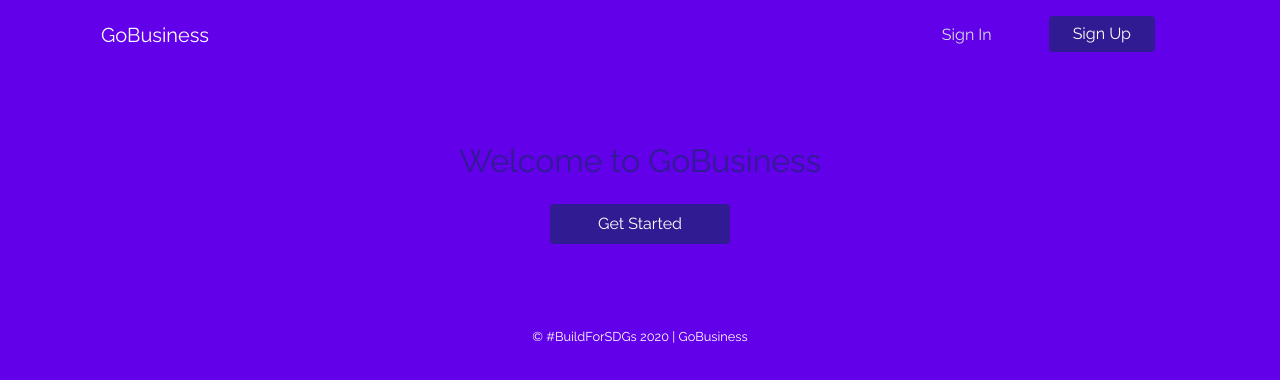
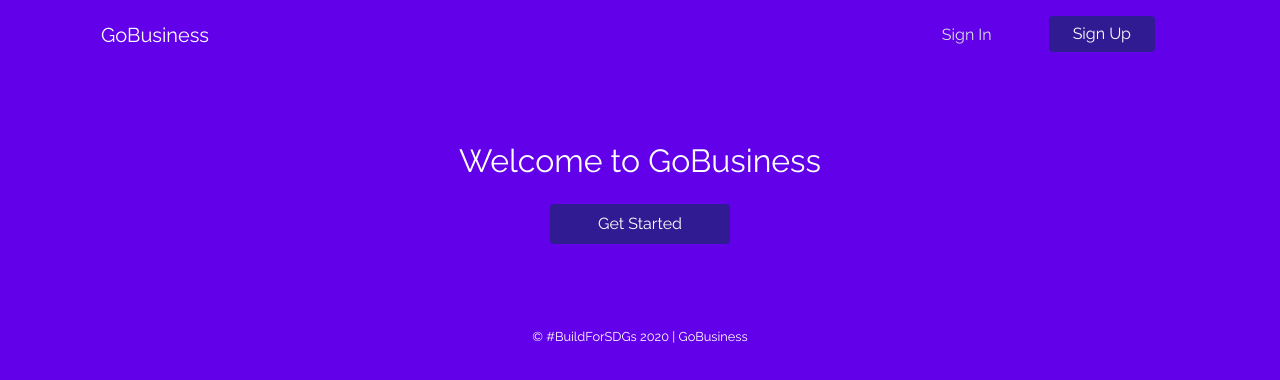
Before and after one commit to BuildForSDG/GoBusiness, a React (Create React App) app in the folder frontend/: page / in a window 1280 px wide. Shown: the top 380 px of the page. Built offline with nearby package versions, Linux system fonts and the light colour scheme.

Commit message:
sign up updated

```diff
--- a/frontend/src/App.css
+++ b/frontend/src/App.css
@@ -49,9 +49,11 @@ body {
 .signup:hover {
   font-weight: bold !important;
 }
-h3{
+
+h3 , h2 {
   color: #fff;
 }
+
 .form {
   background: linear-gradient(145deg, #d9dee1, #ffffff);
 }
--- a/frontend/src/components/signup.component.js
+++ b/frontend/src/components/signup.component.js
@@ -68,6 +68,7 @@ export default class SignUp extends Component {
       console.log(`SignUp Email: ${this.state.signUp_email}`);
       console.log(`SignUp Password: ${this.state.signUp_password}`);
       console.log(`SignUp ConfirmPassword: ${this.state.signUp_confirmPassword}`);
+      alert("Signup successful");
 
       this.setState({
         signUp_firstName: "",
```
